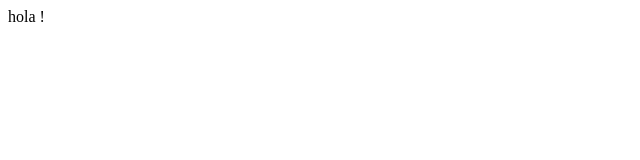
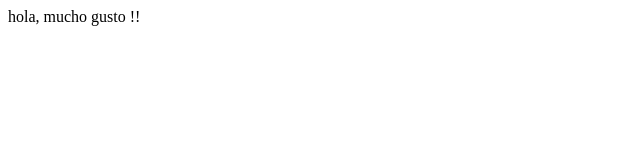
Before and after one commit to Pratham-01/git-test, a website: page index.html in a window 1280 px wide. Shown: the whole page, without its empty margins (0-640 px from the left). Drawn offline with Linux system fonts and the light colour scheme.

```diff
--- a/index.html
+++ b/index.html
@@ -3,6 +3,6 @@
         <title>Test</title>
     </head>
     <body>
-        hola !
+        hola, mucho gusto !!
     </body>
 </html>
--- a/package.json
+++ b/package.json
@@ -4,7 +4,9 @@
   "description": "This is a test dir to learn Git and Node",
   "main": "index.html",
   "scripts": {
-    "test": "echo \"Error: no test specified\" && exit 1"
+    "start": "npm run lite",
+    "test": "echo \"Error: no test specified\" && exit 1",
+    "lite": "lite-server"
   },
   "repository": {
     "type": "git",
```
